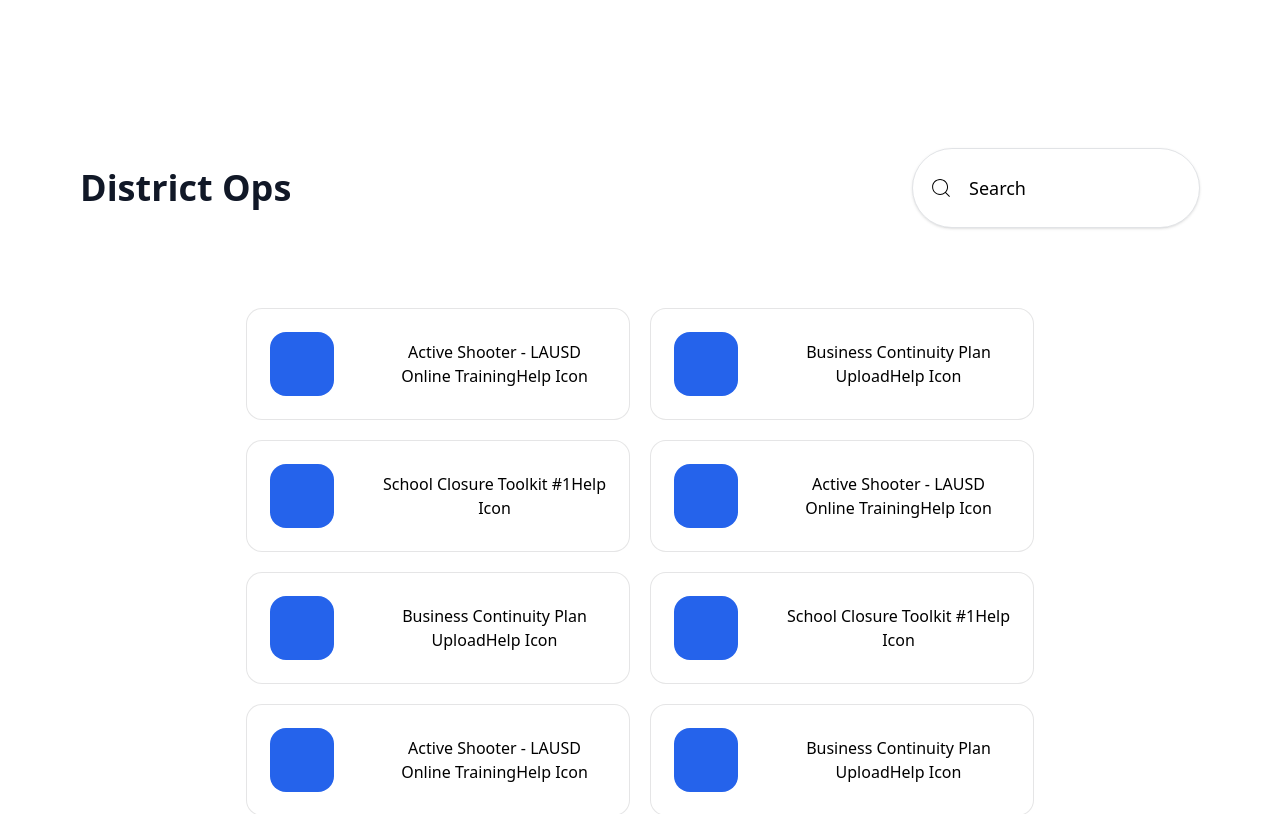
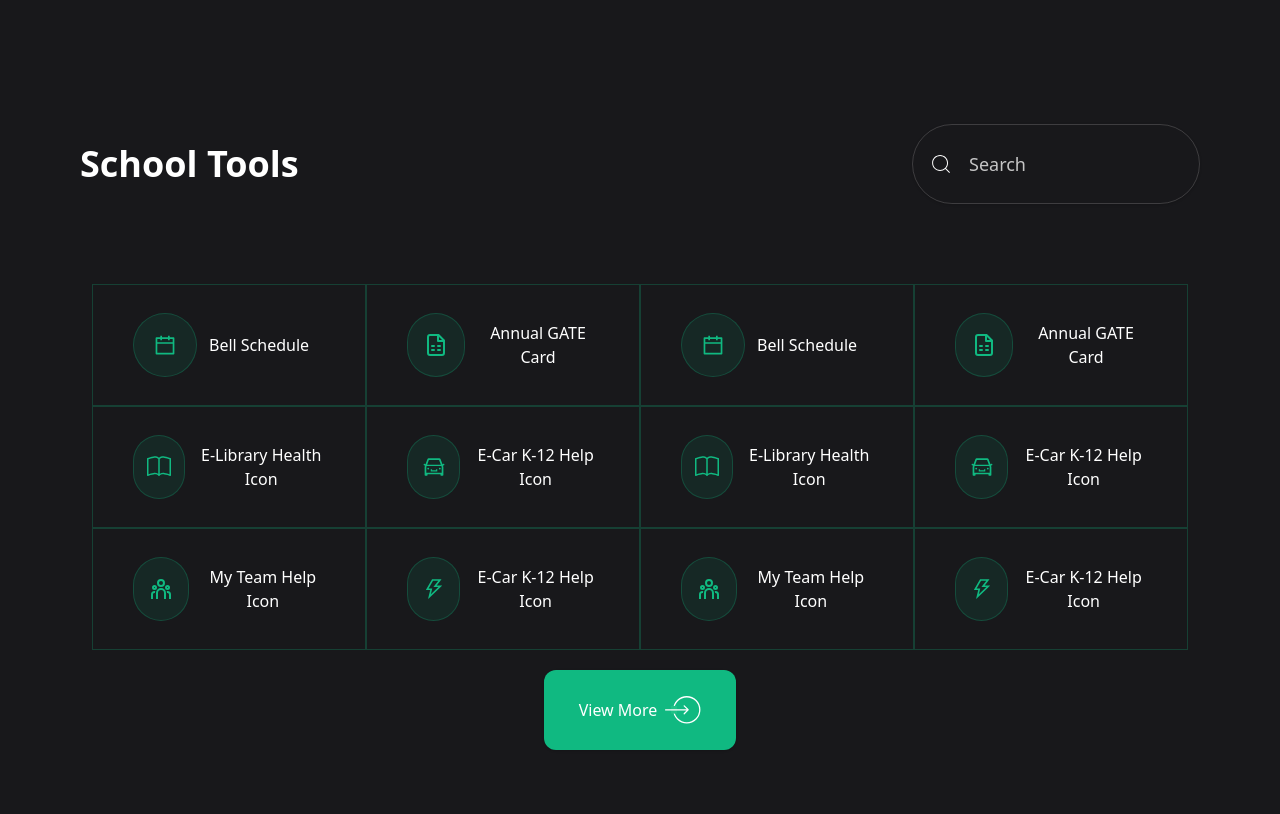
Before and after one commit to AnirudhaPatil-1/Principal-Portal, a React (Create React App) app: page / in a window 1280 px wide. Shown: the part 4060-4874 px from the top of the page. Built offline with nearby package versions, Linux system fonts and the light colour scheme; some icons are missing.

Commit message:
section added - school tool section added

```diff
--- a/src/components/SchoolTools.js
+++ b/src/components/SchoolTools.js
@@ -1,9 +1,151 @@
-import React from 'react'
+import React from "react";
+import { CiSearch } from "react-icons/ci";
+import { AiOutlineCalendar } from "react-icons/ai";
+import ViewMore from "../assets/ViewMore.svg";
+import { LuFileSpreadsheet } from "react-icons/lu";
+import { BsBook } from "react-icons/bs";
+import { AiOutlineCar } from "react-icons/ai";
+import { RiTeamLine } from "react-icons/ri";
+import { AiOutlineThunderbolt } from "react-icons/ai";
+
+import SchoolToolsCard from "../cards/SchoolToolsCard";
 
 const SchoolTools = () => {
   return (
-    <div>SchoolTools</div>
-  )
-}
+    <div className="bg-zinc-900 p-20 ">
+      <div className=" flex justify-between items-center py-20">
+        <div className=" text-center text-white text-4xl font-semibold capitalize">
+          School Tools
+        </div>
+        <div className=" w-72 h-20 rounded-full shadow border border-stone-300 border-opacity-20 flex justify-start items-center">
+          <div className=" ">
+            <CiSearch className=" text-white w-6 h-6 mx-4" />
+          </div>
+          <div className="Search text-white text-opacity-75 text-lg font-normal">
+            Search
+          </div>
+        </div>
+      </div>
 
-export default SchoolTools
+      <div className="flex justify-center items-center flex-wrap">
+        <SchoolToolsCard />
+        <div className="border border-emerald-500 border-opacity-25 px-10 py-5">
+          <div className=" w-48 h-20 flex justify-start items-center gap-3    ">
+            <div className=" w-16 h-16 bg-emerald-500 bg-opacity-10 rounded-full border border-emerald-500 border-opacity-25 flex justify-center items-center ">
+              <LuFileSpreadsheet className="w-6 h-6 text-emerald-500" />
+            </div>
+            <div className=" text-white text-base font-normal capitalize">
+              Annual GATE Card
+            </div>
+          </div>
+        </div>
+        <SchoolToolsCard />
+        <div className="border border-emerald-500 border-opacity-25 px-10 py-5">
+          <div className=" w-48 h-20 flex justify-start items-center gap-3    ">
+            <div className=" w-16 h-16 bg-emerald-500 bg-opacity-10 rounded-full border border-emerald-500 border-opacity-25 flex justify-center items-center ">
+              <LuFileSpreadsheet className="w-6 h-6 text-emerald-500" />
+            </div>
+            <div className=" text-white text-base font-normal capitalize">
+              Annual GATE Card
+            </div>
+          </div>
+        </div>
+
+        <div className="border border-emerald-500 border-opacity-25 px-10 py-5">
+          <div className=" w-48 h-20 flex justify-start items-center gap-3    ">
+            <div className=" w-16 h-16 bg-emerald-500 bg-opacity-10 rounded-full border border-emerald-500 border-opacity-25 flex justify-center items-center ">
+              <BsBook className="w-6 h-6 text-emerald-500" />
+            </div>
+            <div className=" text-white text-base font-normal capitalize">
+              E-Library Health Icon
+            </div>
+          </div>
+        </div>
+        <div className="border border-emerald-500 border-opacity-25 px-10 py-5">
+          <div className=" w-48 h-20 flex justify-start items-center gap-3    ">
+            <div className=" w-16 h-16 bg-emerald-500 bg-opacity-10 rounded-full border border-emerald-500 border-opacity-25 flex justify-center items-center ">
+              <AiOutlineCar className="w-6 h-6 text-emerald-500" />
+            </div>
+            <div className=" text-white text-base font-normal capitalize">
+              E-Car K-12 Help Icon
+            </div>
+          </div>
+        </div>
+        <div className="border border-emerald-500 border-opacity-25 px-10 py-5">
+          <div className=" w-48 h-20 flex justify-start items-center gap-3    ">
+            <div className=" w-16 h-16 bg-emerald-500 bg-opacity-10 rounded-full border border-emerald-500 border-opacity-25 flex justify-center items-center ">
+              <BsBook className="w-6 h-6 text-emerald-500" />
+            </div>
+            <div className=" text-white text-base font-normal capitalize">
+              E-Library Health Icon
+            </div>
+          </div>
+        </div>
+        <div className="border border-emerald-500 border-opacity-25 px-10 py-5">
+          <div className=" w-48 h-20 flex justify-start items-center gap-3    ">
+            <div className=" w-16 h-16 bg-emerald-500 bg-opacity-10 rounded-full border border-emerald-500 border-opacity-25 flex justify-center items-center ">
+              <AiOutlineCar className="w-6 h-6 text-emerald-500" />
+            </div>
+            <div className=" text-white text-base font-normal capitalize">
+              E-Car K-12 Help Icon
+            </div>
+          </div>
+        </div>
+
+        <div className="border border-emerald-500 border-opacity-25 px-10 py-5">
+          <div className=" w-48 h-20 flex justify-start items-center gap-3    ">
+            <div className=" w-16 h-16 bg-emerald-500 bg-opacity-10 rounded-full border border-emerald-500 border-opacity-25 flex justify-center items-center ">
+              <RiTeamLine className="w-6 h-6 text-emerald-500" />
+            </div>
+            <div className=" text-white text-base font-normal capitalize">
+              My Team Help Icon
+            </div>
+          </div>
+        </div>
+        <div className="border border-emerald-500 border-opacity-25 px-10 py-5">
+          <div className=" w-48 h-20 flex justify-start items-center gap-3    ">
+            <div className=" w-16 h-16 bg-emerald-500 bg-opacity-10 rounded-full border border-emerald-500 border-opacity-25 flex justify-center items-center ">
+              <AiOutlineThunderbolt className="w-6 h-6 text-emerald-500" />
+            </div>
+            <div className=" text-white text-base font-normal capitalize">
+              E-Car K-12 Help Icon
+            </div>
+          </div>
+        </div>
+        <div className="border border-emerald-500 border-opacity-25 px-10 py-5">
+          <div className=" w-48 h-20 flex justify-start items-center gap-3    ">
+            <div className=" w-16 h-16 bg-emerald-500 bg-opacity-10 rounded-full border border-emerald-500 border-opacity-25 flex justify-center items-center ">
+              <RiTeamLine className="w-6 h-6 text-emerald-500" />
+            </div>
+            <div className=" text-white text-base font-normal capitalize">
+              My Team Help Icon
+            </div>
+          </div>
+        </div>
+        <div className="border border-emerald-500 border-opacity-25 px-10 py-5">
+          <div className=" w-48 h-20 flex justify-start items-center gap-3    ">
+            <div className=" w-16 h-16 bg-emerald-500 bg-opacity-10 rounded-full border border-emerald-500 border-opacity-25 flex justify-center items-center ">
+              <AiOutlineThunderbolt className="w-6 h-6 text-emerald-500" />
+            </div>
+            <div className=" text-white text-base font-normal capitalize">
+              E-Car K-12 Help Icon
+            </div>
+          </div>
+        </div>
+      </div>
+
+      <div className="text-center mt-5">
+        <div className="w-48 h-20 bg-emerald-500 rounded-xl shadow flex justify-center items-center text-emerald-white gap-2 mx-auto">
+          <div className="Heading text-center text-white text-base font-medium capitalize">
+            View More
+          </div>
+          <div>
+            <img src={ViewMore} alt="view more" />
+          </div>
+        </div>
+      </div>
+    </div>
+  );
+};
+
+export default SchoolTools;
```
